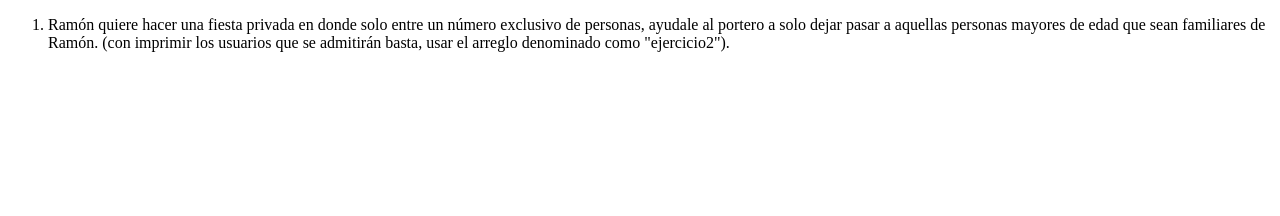
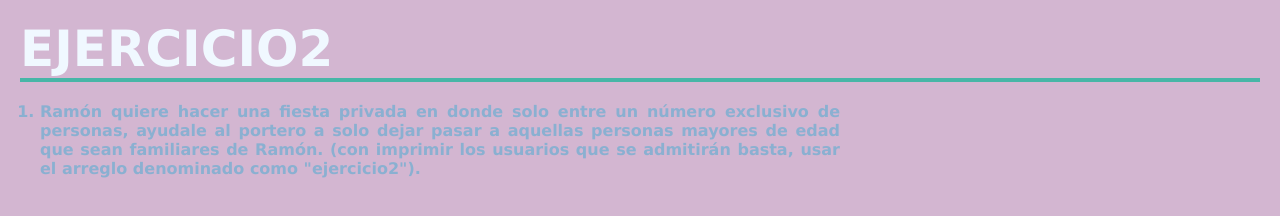
Before and after one commit to alexminmanzoolguin/ejercicio2javascript, a plain HTML site: page index.html in a window 1280 px wide. Drawn offline with Linux system fonts and the light colour scheme.

Commit message:
cambio loa ruta
se agrego estilo

```diff
--- a/index.html
+++ b/index.html
@@ -4,12 +4,13 @@
     <meta charset="UTF-8">
     <meta http-equiv="X-UA-Compatible" content="IE=edge">
     <meta name="viewport" content="width=device-width, initial-scale=1.0">
-    <link type="text/css" rel="StyleSheet" href="styles.css" media="screen" />
+    <link type="text/css" rel="StyleSheet" href="style.css" media="screen" />
     <title>EJERCICIO2 javascript</title>
 </head>
 
 <body>
     <div class="container">
+      <h1>EJERCICIO2</h1>
         <div class="line"></div>
         <ol>
           <li>
```
